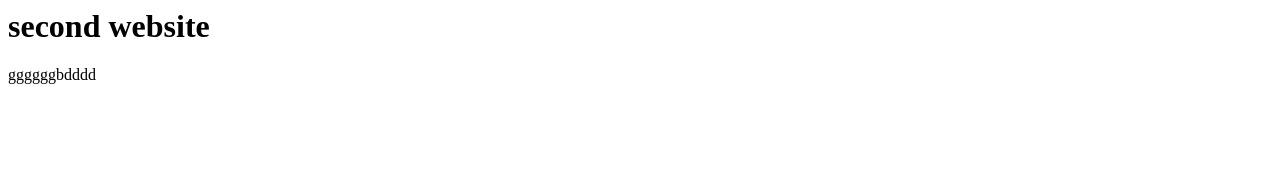
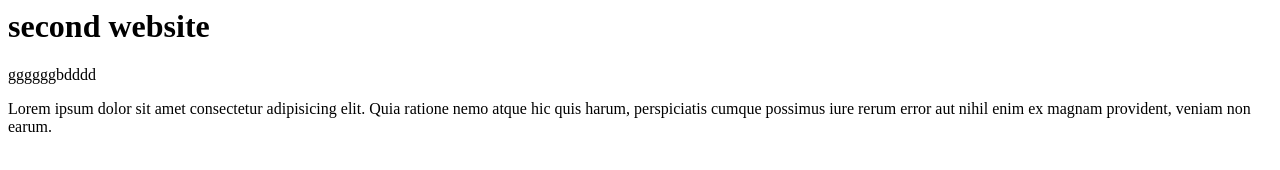
Before and after one commit to atamayo13/First-website, a plain HTML site: page index.html in a window 1280 px wide. Drawn offline with Linux system fonts and the light colour scheme.

Commit message:
i added new stuff

```diff
--- a/index.html
+++ b/index.html
@@ -5,5 +5,7 @@
     <body>
         <h1>second website</h1>
         ggggggbdddd
+
+        <p>Lorem ipsum dolor sit amet consectetur adipisicing elit. Quia ratione nemo atque hic quis harum, perspiciatis cumque possimus iure rerum error aut nihil enim ex magnam provident, veniam non earum.</p>
     </body>
 </html>
```
